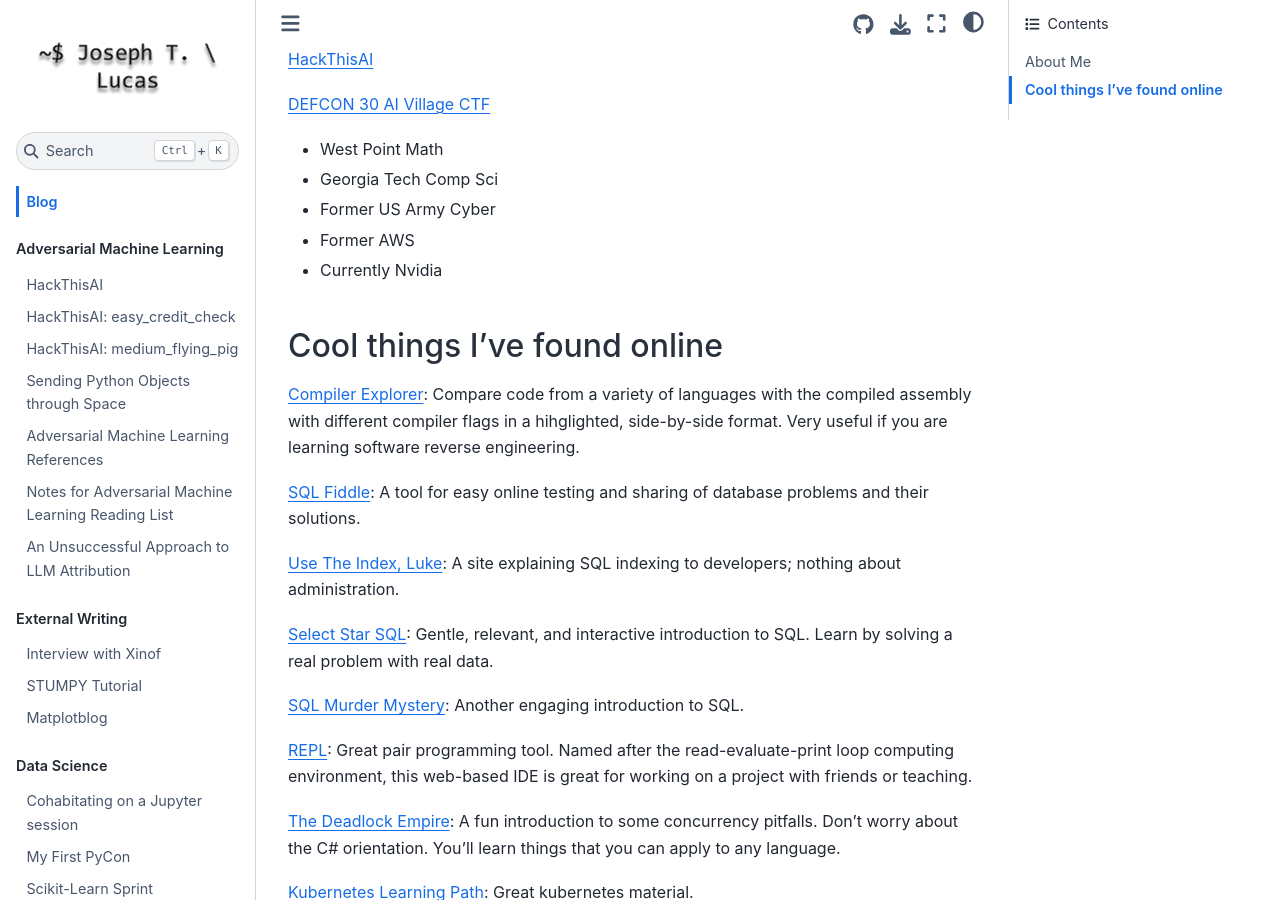
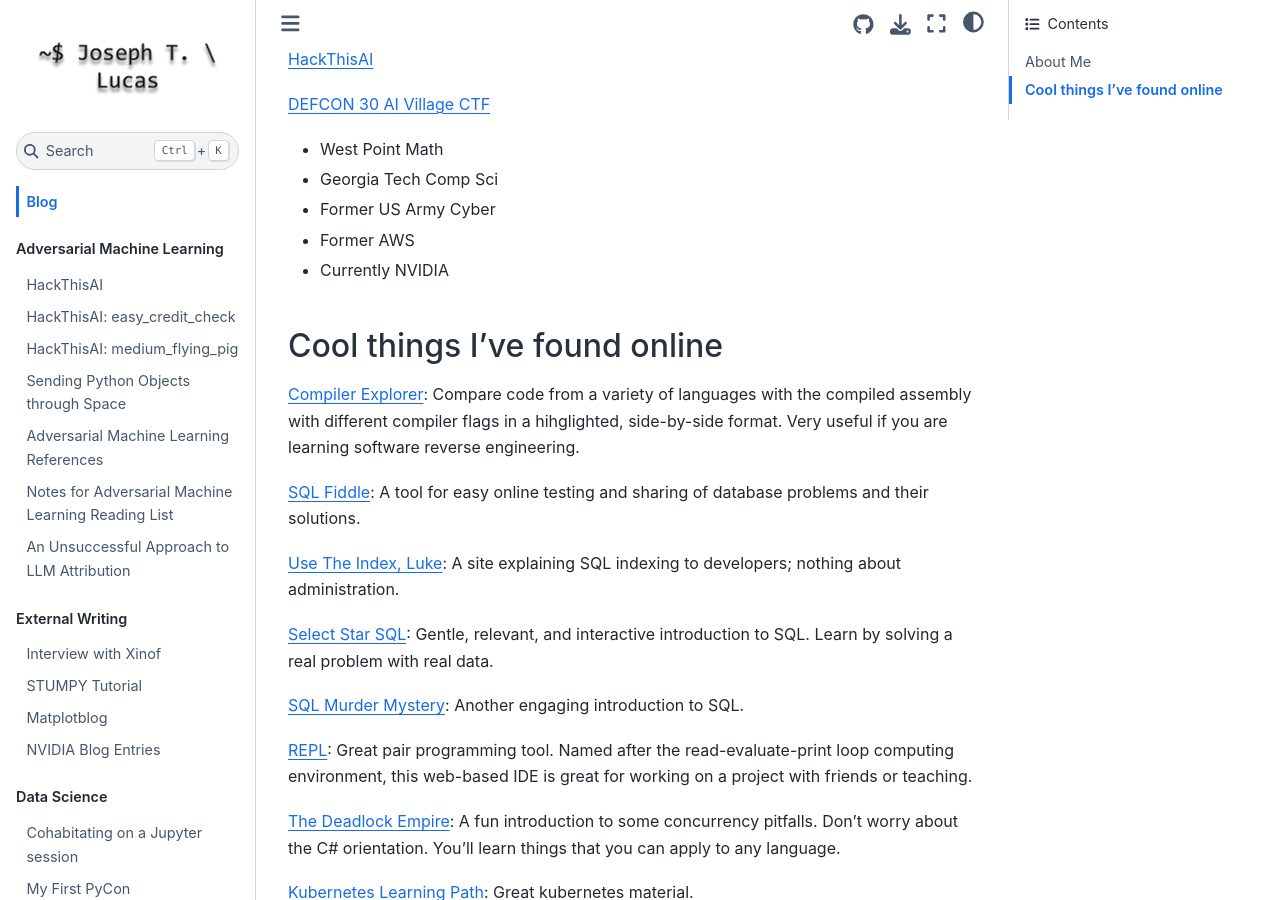
Before and after one commit to JosephTLucas/blog, a Jupyter Book: the page built from intro.md, in a window 1280 px wide and 900 px high, scrolled down 347 px. Built offline with Jupyter Book 1.0.4 settings and Sphinx 7.4.7 and the Sphinx Book theme 1.1.4, drawn with Linux system fonts in a browser that asks for light colours.

Commit message:
add NVIDIA blogs

```diff
--- a/_toc.yml
+++ b/_toc.yml
@@ -18,6 +18,7 @@
     - file: content/interview_with_xinof
     - file: content/stumpy_tutorial
     - file: content/matplotblog
+    - file: content/nvidia
   - caption: Data Science
     chapters:
     - file: content/jupyter
--- a/intro.md
+++ b/intro.md
@@ -18,7 +18,7 @@
 - Georgia Tech Comp Sci
 - Former US Army Cyber
 - Former AWS
-- Currently Nvidia
+- Currently NVIDIA
 
 ## Cool things I've found online
 
```
Also changed, not shown: content/nvidia.md (added, +7 -0 lines).
